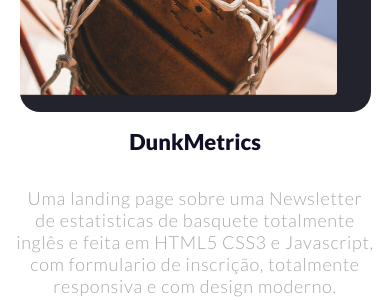
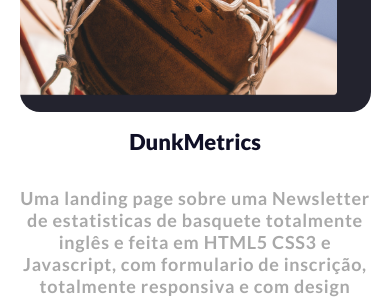
Before and after one commit to brunobrasilll/Portfolio, a plain HTML site: page src/index.html in a window 390 px wide. Shown: the part 2210-2510 px from the top of the page. Drawn offline with Linux system fonts and the light colour scheme.

Commit message:
Ajustes nos paragrafos do mobile

```diff
--- a/src/mobile.css
+++ b/src/mobile.css
@@ -135,6 +135,10 @@ section{
     margin-bottom: 1rem;
 }
 
+.projeto1-descricao, .projeto2-descricao p{
+    font-weight: 600;
+}
+
 
 
 .projeto2{
```
